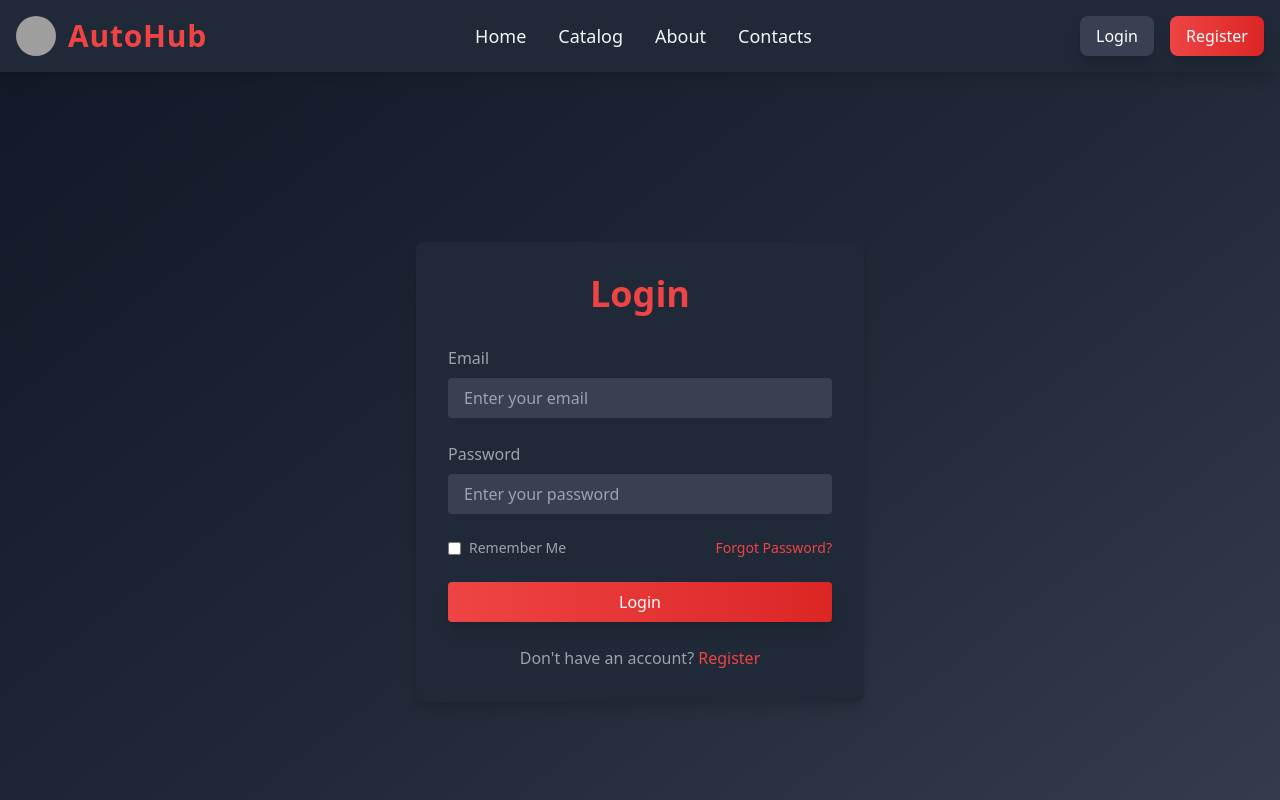
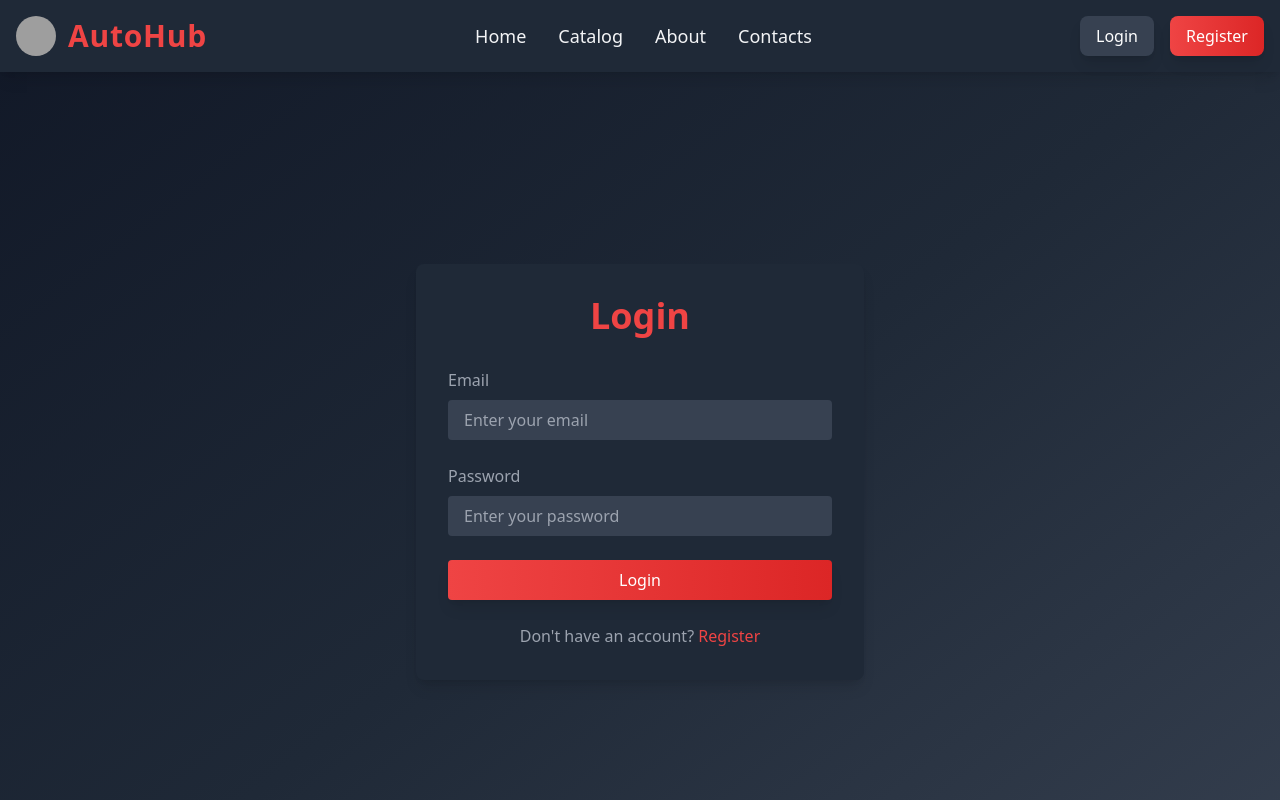
Before and after one commit to danielapostolov/AutoHub, an Angular app in the folder autohub/: page /login in a window 1280 px wide. Shown: the top 800 px of the page. Built offline with nearby package versions, Linux system fonts and the light colour scheme; grey boxes are pictures that could not be loaded.

Commit message:
Implement login

```diff
--- /dev/null
+++ b/autohub/src/app/constants.ts
@@ -0,0 +1 @@
+export const DOMAINS = ['bg', 'com'];
--- /dev/null
+++ b/autohub/src/app/directives/email.directive.ts
@@ -0,0 +1,30 @@
+import { Directive, Input } from '@angular/core';
+import {
+  AbstractControl,
+  NG_VALIDATORS,
+  ValidationErrors,
+  Validator,
+} from '@angular/forms';
+import { emailValidator } from '../utils/email.validator';
+
+@Directive({
+  selector: '[appEmail]',
+  standalone: true,
+  providers: [
+    {
+      provide: NG_VALIDATORS,
+      multi: true,
+      useExisting: EmailDirective,
+    },
+  ],
+})
+export class EmailDirective implements Validator {
+  @Input() appEmail: string[] = [];
+
+  constructor() { }
+
+  validate(control: AbstractControl): ValidationErrors | null {
+    const validatorFn = emailValidator(this.appEmail);
+    return validatorFn(control);
+  }
+}
--- a/autohub/src/app/features/auth/components/login/login.component.html
+++ b/autohub/src/app/features/auth/components/login/login.component.html
@@ -1,30 +1,50 @@
 <section class="h-screen flex items-center justify-center">
     <div class="bg-gray-800 shadow-lg rounded-lg p-8 max-w-md w-full">
         <h2 class="text-4xl font-bold text-red-500 text-center mb-8">Login</h2>
-        <form action="#" method="POST" class="space-y-6">
+
+        <form class="space-y-6" #form="ngForm" (ngSubmit)="login(form)">
             <div>
                 <label for="email" class="block text-gray-400 mb-2">Email</label>
                 <input type="email" id="email" name="email"
                     class="w-full px-4 py-2 rounded bg-gray-700 text-gray-100 focus:outline-none focus:ring-2 focus:ring-red-500"
-                    placeholder="Enter your email" required #inputEmail>
+                    placeholder="Enter your email" ngModel #inputEmail="ngModel" required [appEmail]="domains" />
+
+                <!-- <p class="text-red-500 text-sm mt-2">Invalid email address. Please enter a valid email.</p> -->
             </div>
+
+            @if(inputEmail?.touched){
+            <div>
+                @if(inputEmail?.errors?.['required']){
+                <p class="text-red-500 text-sm mt-2">Email is required!</p>
+                }
+                <!--  -->
+                @if(inputEmail?.errors?.['emailValidator']){
+                <p class="text-red-500 text-sm mt-2">Email is not valid!</p>
+                }
+            </div>
+            }
             <div>
                 <label for="password" class="block text-gray-400 mb-2">Password</label>
                 <input type="password" id="password" name="password"
                     class="w-full px-4 py-2 rounded bg-gray-700 text-gray-100 focus:outline-none focus:ring-2 focus:ring-red-500"
-                    placeholder="Enter your password" required #inputPassword>
+                    placeholder="Enter your password" ngModel #inputPassword="ngModel" minlength="6" required>
             </div>
-            <div class="flex justify-between items-center text-sm text-gray-400">
-                <label class="flex items-center">
-                    <input type="checkbox" class="form-checkbox bg-gray-700 text-red-500 focus:ring-red-500">
-                    <span class="ml-2">Remember Me</span>
-                </label>
-                <a href="#" class="text-red-500 hover:text-red-400">Forgot Password?</a>
+
+            @if(inputPassword?.touched){
+            <div>
+                @if(inputPassword?.errors?.['required']){
+                <p class="text-red-500 text-sm mt-2">Password is required!</p>
+                }
+                <!--  -->
+                @if(inputPassword?.errors?.['minlength']){
+                <p class="text-red-500 text-sm mt-2">Password must be at least 6 characters long.</p>
+                }
             </div>
+            }
 
             <button type="submit"
                 class="w-full bg-gradient-to-r from-red-500 to-red-600 text-white px-6 py-2 rounded shadow-lg hover:from-red-600 hover:to-red-700 transition"
-                (click)="login($event, inputEmail.value, inputPassword.value)">
+                [disabled]="form.invalid">
                 Login
             </button>
         </form>
--- a/autohub/src/app/features/auth/components/login/login.component.ts
+++ b/autohub/src/app/features/auth/components/login/login.component.ts
@@ -1,20 +1,31 @@
 import { Component } from '@angular/core';
 import { Router, RouterLink } from '@angular/router';
 import { UserService } from '../../service/user.service';
+import { FormsModule, NgForm } from '@angular/forms';
+import { EmailDirective } from '../../../../directives/email.directive';
+import { DOMAINS } from '../../../../constants';
 
 @Component({
   selector: 'app-login',
   standalone: true,
-  imports: [RouterLink],
+  imports: [RouterLink, FormsModule, EmailDirective],
   templateUrl: './login.component.html',
   styleUrl: './login.component.css'
 })
 export class LoginComponent {
+  domains = DOMAINS;
 
   constructor(private userService: UserService, private router: Router) { }
 
-  login(event: Event, email: string, password: string) {
-    event.preventDefault();
+  login(form: NgForm) {
+
+    if (form.invalid) {
+      return;
+    }
+
+    const { email, password } = form.value;
+
+
     this.userService.login();
     this.router.navigate(['/home'])
   }
--- /dev/null
+++ b/autohub/src/app/utils/email.validator.ts
@@ -0,0 +1,11 @@
+import { ValidatorFn } from '@angular/forms';
+
+export function emailValidator(domains: string[]): ValidatorFn {
+  const domainStr = domains.join('|');
+  const regExp = new RegExp(`[A-Za-z0-9]{6,}@gmail+\.(${domainStr})`);
+
+  return (control) => {
+    const isInvalid = control.value === '' || regExp.test(control.value);
+    return isInvalid ? null : { emailValidator: true };
+  };
+}
```
